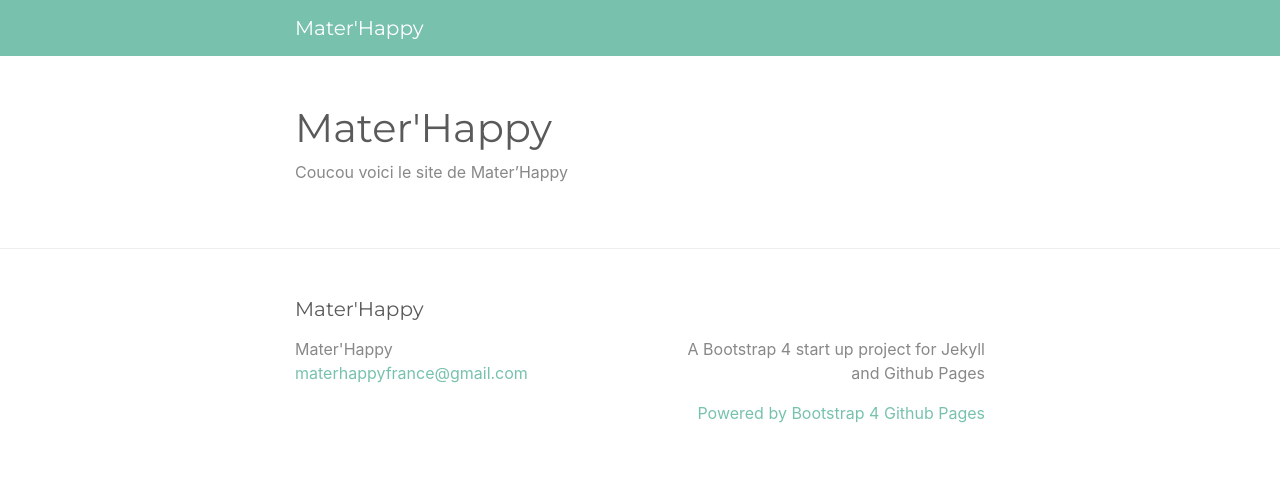
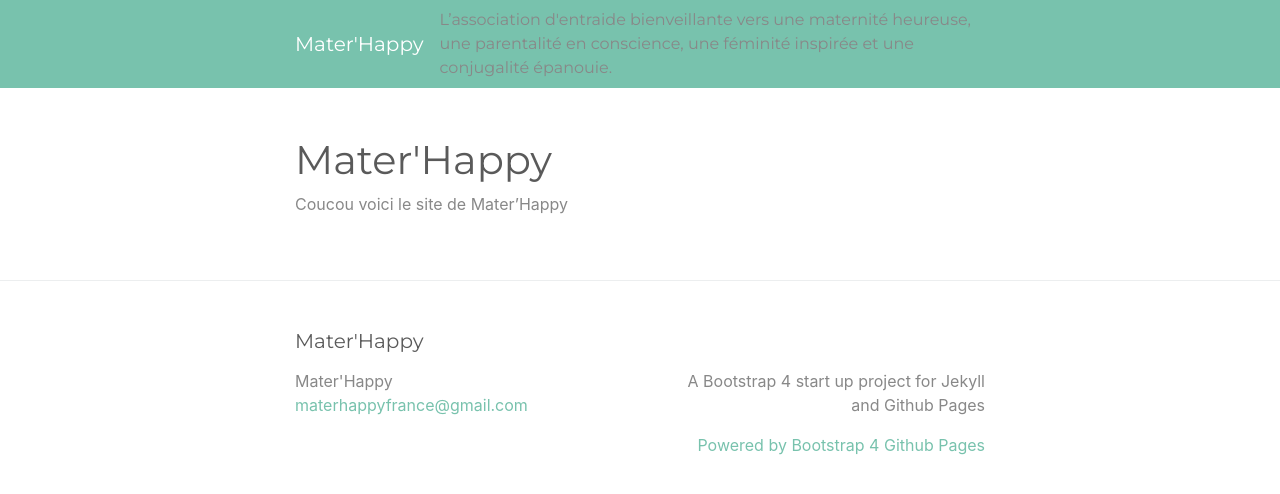
Before and after one commit to julien66/Mater-Happy, a Jekyll site: the page built from index.md, in a window 1280 px wide. Shown: the top 494 px of the page. Built offline with Jekyll 4.4.1, drawn with Linux system fonts in a browser that asks for light colours.

Commit message:
Ajout de la description et d'une id sur le titre

```diff
--- a/_includes/header.html
+++ b/_includes/header.html
@@ -13,11 +13,14 @@
           {%- assign my_page = site.pages | where: "path", path | first -%}
           {%- if my_page.title -%}
           <li class="nav-item">
-            <a class="nav-link" href="{{ my_page.url | relative_url }}">{{ my_page.title | escape }}</a>
+            <a id="mainTitle" class="nav-link" href="{{ my_page.url | relative_url }}">{{ my_page.title | escape }}</a>
           </li>
           {%- endif -%}
         {% endfor -%}
       </ul>
+      <div class="description">
+        L’association d'entraide bienveillante vers une maternité heureuse, une parentalité en conscience, une féminité inspirée et une conjugalité épanouie.
+      </div>
     </div>
   </div>
 </nav>
```
